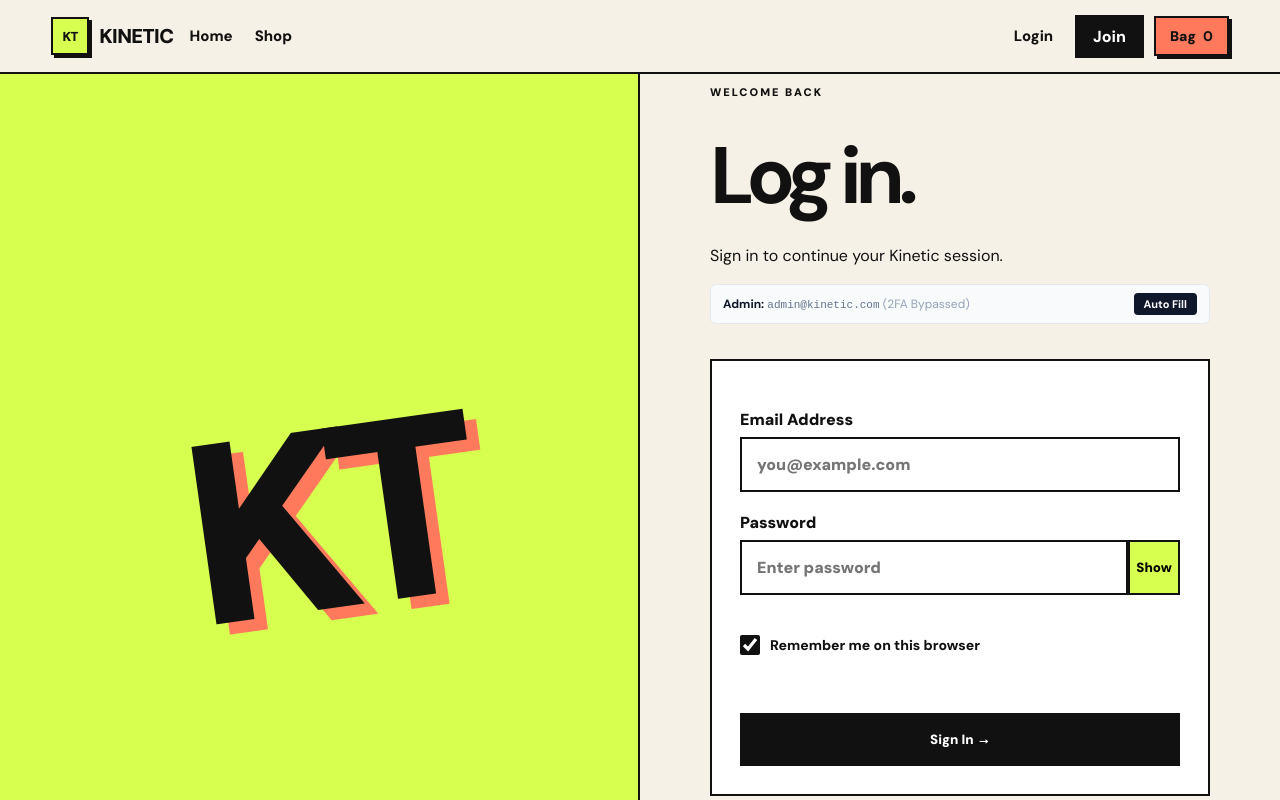
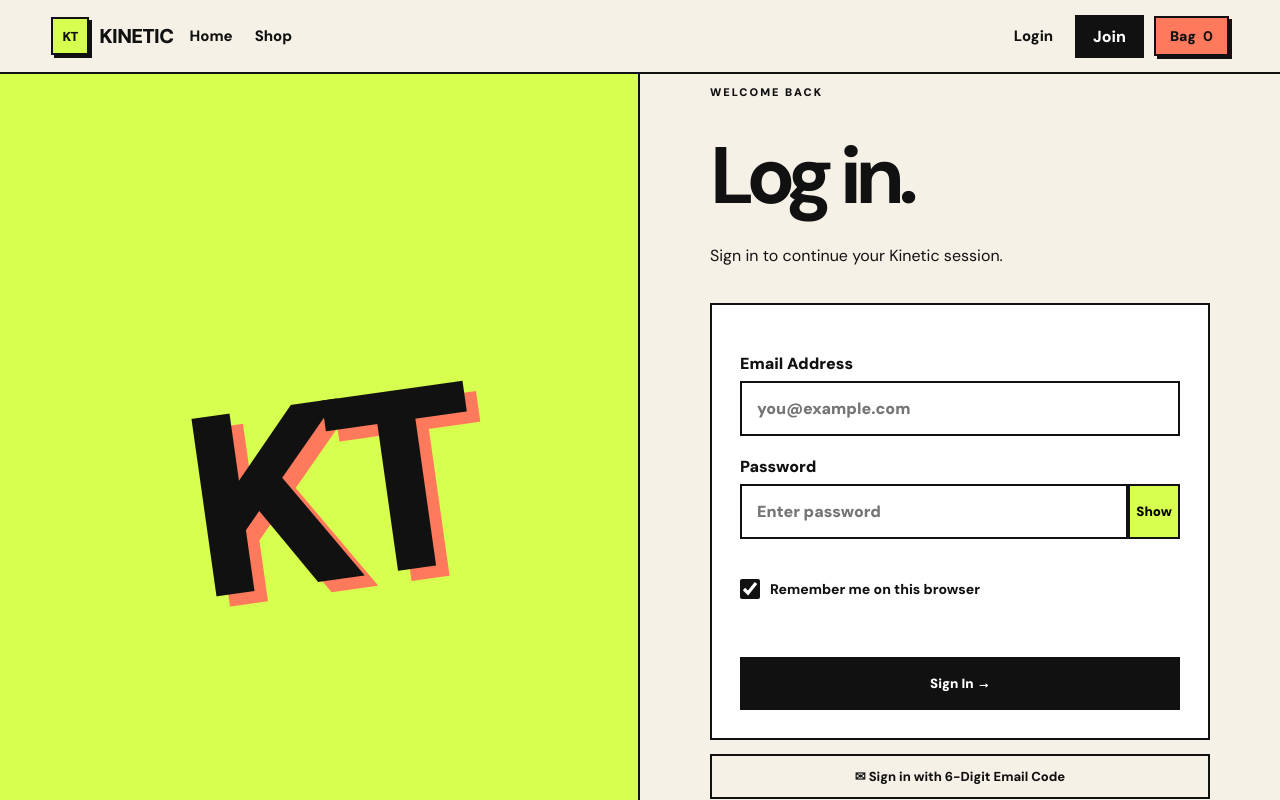
Before and after one commit to PujaRaj356/Kinetic, a React (Vite) app: page /login in a window 1280 px wide. Shown: the top 800 px of the page. Built offline with nearby package versions, Linux system fonts and the light colour scheme; no server answers.

Commit message:
fix(ui): remove admin credentials display from login form

```diff
--- a/src/pages/Login.tsx
+++ b/src/pages/Login.tsx
@@ -96,47 +96,6 @@ export const Login: React.FC = () => {
             )}
           </div>
         )}
-
-        <div
-          style={{
-            background: '#f8fafc',
-            border: '1px solid #e2e8f0',
-            borderRadius: '6px',
-            padding: '8px 12px',
-            marginBottom: '16px',
-            fontSize: '12px',
-            display: 'flex',
-            alignItems: 'center',
-            justifyContent: 'space-between',
-            gap: '8px'
-          }}
-        >
-          <div>
-            <span style={{ fontWeight: 700, color: '#0f172a' }}>Admin:</span>{' '}
-            <code style={{ fontSize: '11px', color: '#64748b' }}>admin@kinetic.com</code>{' '}
-            <span style={{ color: '#94a3b8' }}>(2FA Bypassed)</span>
-          </div>
-          <button
-            type="button"
-            onClick={() => {
-              setEmail('admin@kinetic.com');
-              setPassword('Admin@123');
-              setError('');
-            }}
-            style={{
-              background: '#0f172a',
-              color: '#fff',
-              border: 'none',
-              borderRadius: '4px',
-              padding: '4px 10px',
-              fontSize: '11px',
-              fontWeight: 700,
-              cursor: 'pointer'
-            }}
-          >
-            Auto Fill
-          </button>
-        </div>
 
         <form onSubmit={handleSubmit}>
           <label>
```
